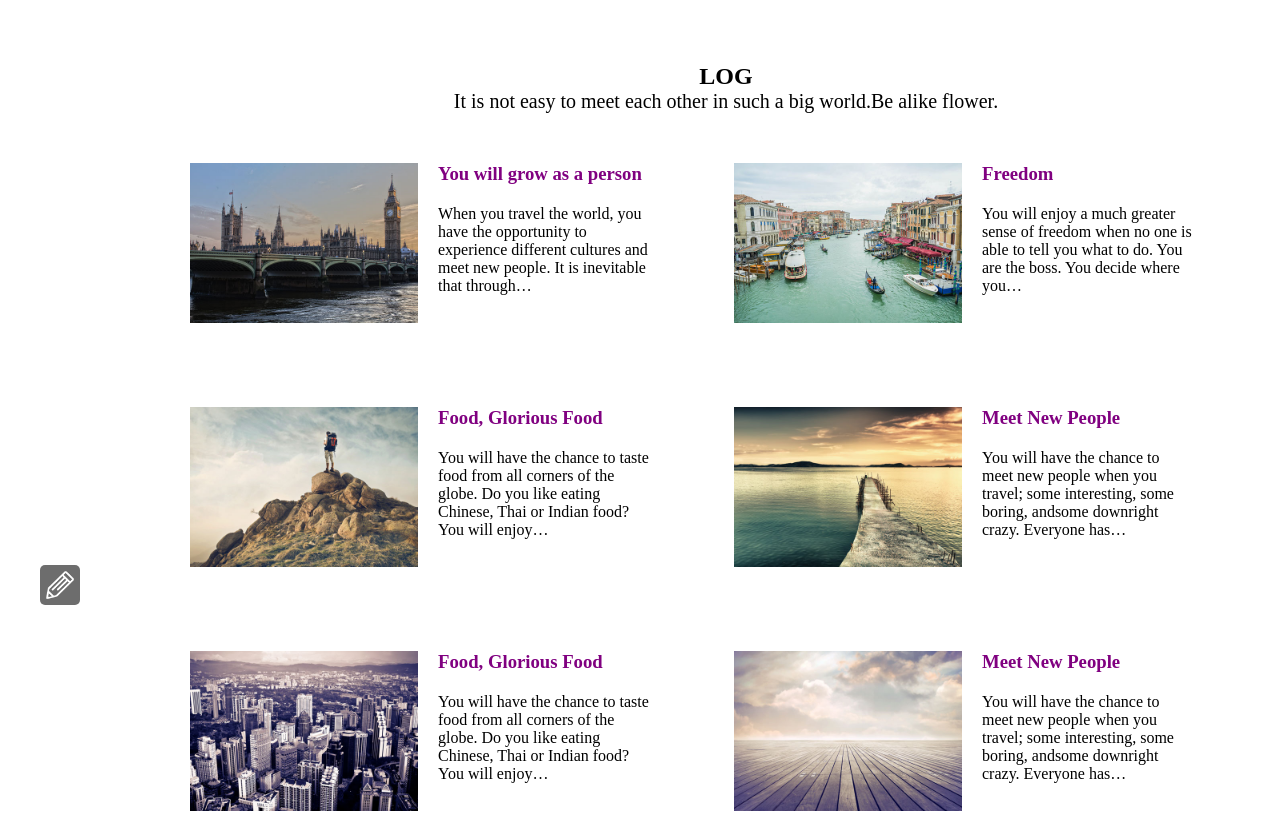
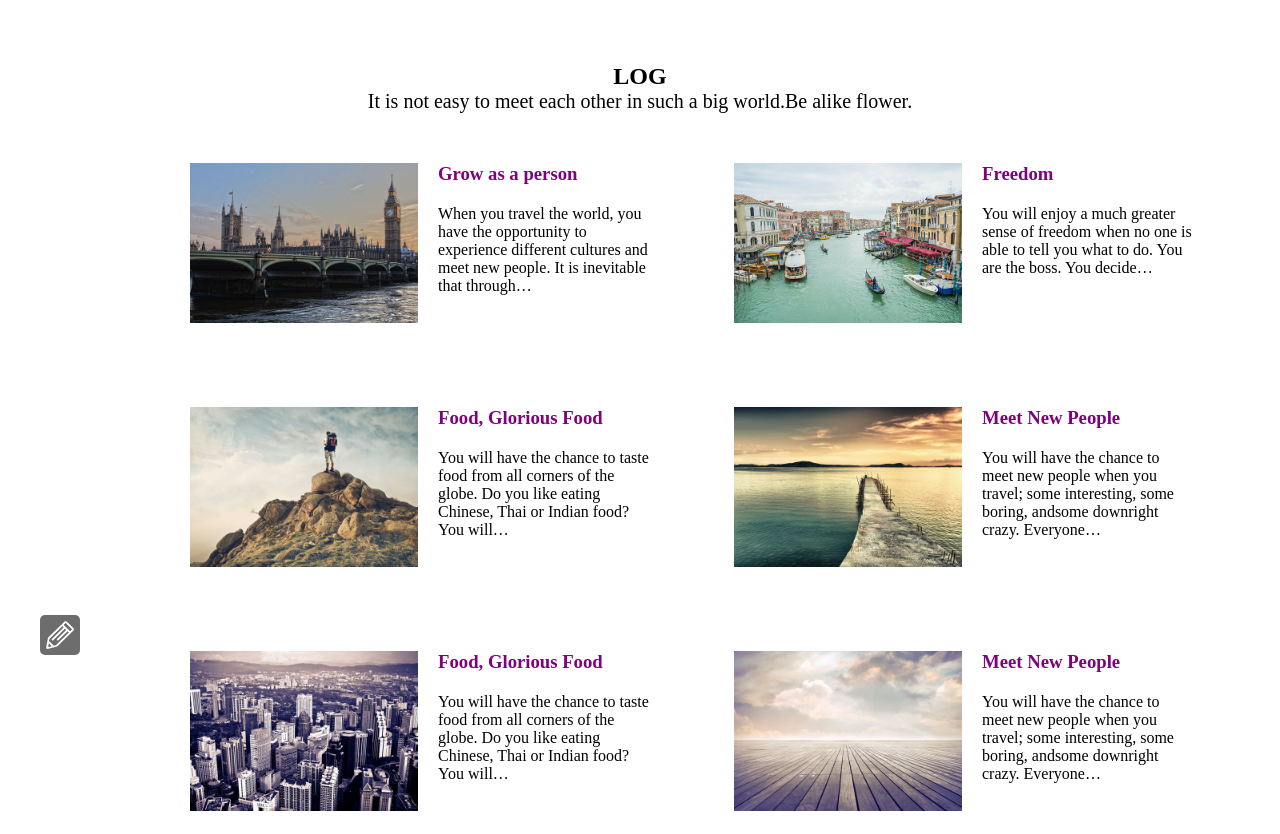
Before and after one commit to moyemoji/travelSpace, a plain HTML site: page index.html in a window 1280 px wide. Shown: the part 629-1463 px from the top of the page. Drawn offline with Linux system fonts and the light colour scheme.

Commit message:
修改主界面html

```diff
--- a/index.html
+++ b/index.html
@@ -81,17 +81,20 @@
 				</div>
 			</div><!--日志编辑框addLog结束-->
 
+			<div class="logTitle">
+				<h2>LOG</h2>
+				<p>It is not easy to meet each other in such a big world.Be alike flower. </p>
+			</div>
+
 			<div class="logContent" id="logContent">
-				<div class="logTitle">
-					<h2>LOG</h2>
-					<p>It is not easy to meet each other in such a big world.Be alike flower. </p>
-				</div>
+
 				<div class="articles" id="article01">
 					<div class="image">
 						<img src="images/image-07.jpg">
 					</div>
+					<input class="deleteArticle" type="button"/>
 					<div class="text">
-						<h3><a href="#">You will grow as a person</a></h3>
+						<h3><a href="#">Grow as a person</a></h3>
 						<p>When you travel the world, you have the opportunity to experience
 						different cultures and meet new people. It is inevitable that through…</p>
 					</div>
@@ -100,10 +103,11 @@
 					<div class="image">
 						<img src="images/image-08.jpg">
 					</div>
+					<input class="deleteArticle" type="button"/>
 					<div class="text">
 						<h3><a href="#">Freedom</a></h3>
 						<p>You will enjoy a much greater sense of freedom when no one is able
-						to tell you what to do. You are the boss. You decide where you…</p>
+						to tell you what to do. You are the boss. You decide…</p>
 					</div>
 				</div>
 
@@ -111,10 +115,11 @@
 					<div class="image">
 						<img src="images/image-02.jpg">
 					</div>
+					<input class="deleteArticle" type="button"/>
 					<div class="text">
 						<h3><a href="#">Food, Glorious Food</a></h3>
 						<p>You will have the chance to taste food from all corners of the globe.
-						Do you like eating Chinese, Thai or Indian food? You will enjoy…</p>
+						Do you like eating Chinese, Thai or Indian food? You will…</p>
 					</div>
 				</div>
 
@@ -122,20 +127,22 @@
 					<div class="image">
 						<img src="images/image-03.jpg">
 					</div>
+					<input class="deleteArticle" type="button"/>
 					<div class="text">
 						<h3><a href="#">Meet New People</a></h3>
 						<p>You will have the chance to meet new people when you travel; some
-						interesting, some boring, andsome downright crazy. Everyone has…</p>
+						interesting, some boring, andsome downright crazy. Everyone…</p>
 					</div>
 				</div>
 				<div class="articles" id="article03">
 					<div class="image">
 						<img src="images/image-01.jpg">
 					</div>
+					<input class="deleteArticle" type="button"/>
 					<div class="text">
 						<h3><a href="#">Food, Glorious Food</a></h3>
 						<p>You will have the chance to taste food from all corners of the globe.
-						Do you like eating Chinese, Thai or Indian food? You will enjoy…</p>
+						Do you like eating Chinese, Thai or Indian food? You will…</p>
 					</div>
 				</div>
 
@@ -143,16 +150,17 @@
 					<div class="image">
 						<img src="images/image-04.jpg">
 					</div>
+					<input class="deleteArticle" type="button"/>
 					<div class="text">
 						<h3><a href="#">Meet New People</a></h3>
 						<p>You will have the chance to meet new people when you travel; some
-						interesting, some boring, andsome downright crazy. Everyone has…</p>
+						interesting, some boring, andsome downright crazy. Everyone…</p>
 					</div>
 				</div>
-				<div class="write" id="write">
-					<input type="button" class="writeBtn"/>
-				</div><!--write结束-->
 			</div><!--logContent结束-->
+			<div class="write" id="write">
+				<input type="button" class="writeBtn"/>
+			</div><!--write结束-->
 		</div><!--日志栏log结束-->
 
 		<!--照片栏photo开始-->
```
